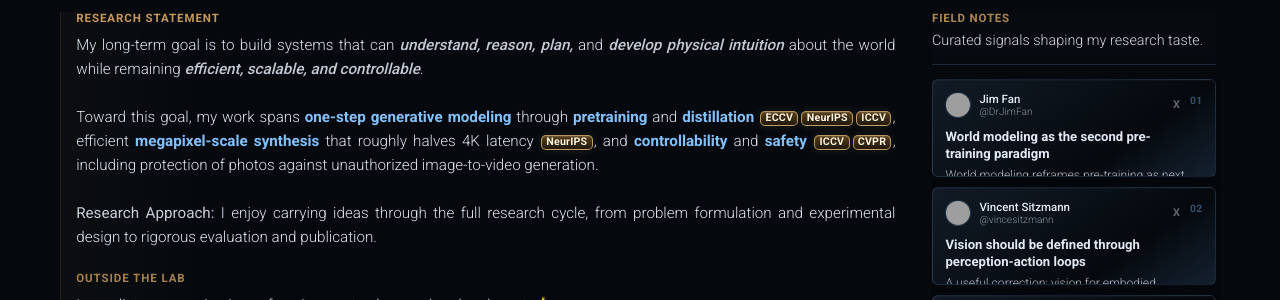
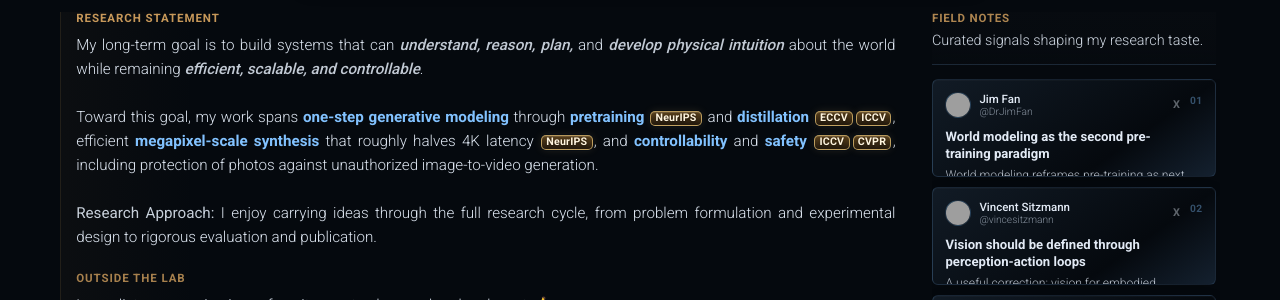
Before and after one commit to aengusng8/aengusng8.github.io, a Jekyll site: the page built from _pages/about.md, in a window 1280 px wide. Shown: the part 737-1037 px from the top of the page. Built offline with Jekyll 4.4.1, drawn with Linux system fonts in a browser that asks for light colours; emoji names are drawn with the system emoji font; comment, search, counter and statistics services are not loaded; a style sheet for code colours, icons or effects is not loaded; grey boxes are pictures that could not be loaded.

Commit message:
Associate NeurIPS with pretraining in website and CV

```diff
--- a/_pages/about.md
+++ b/_pages/about.md
@@ -41,7 +41,7 @@ social: true  # includes social icons at the bottom of a page
       <div class="section-kicker">Research Statement</div>
       My long-term goal is to build systems that can <span class="rs-goal-em">understand, reason, plan,</span> and <span class="rs-goal-em">develop physical intuition</span> about the world while remaining <span class="rs-goal-em">efficient, scalable, and controllable</span>.
       <br><br>
-      Toward this goal, my work spans <a class="rs-link" href="#selected-publications">one-step generative modeling</a> through <a class="rs-link" href="#selected-publications">pretraining</a> and <a class="rs-link" href="#selected-publications">distillation</a> <span class="rs-badge-group"><a class="rs-badge" href="#selected-publications">ECCV</a><a class="rs-badge" href="#selected-publications">NeurIPS</a><a class="rs-badge" href="#selected-publications">ICCV</a></span>, efficient <a class="rs-link" href="#selected-publications">megapixel-scale synthesis</a> that roughly halves 4K latency <span class="rs-badge-group"><a class="rs-badge" href="#selected-publications">NeurIPS</a></span>, and <a class="rs-link" href="#selected-publications">controllability</a> and <a class="rs-link" href="#selected-publications">safety</a> <span class="rs-badge-group"><a class="rs-badge" href="#selected-publications">ICCV</a><a class="rs-badge" href="#selected-publications">CVPR</a></span>, including protection of photos against unauthorized image-to-video generation.
+      Toward this goal, my work spans <a class="rs-link" href="#selected-publications">one-step generative modeling</a> through <a class="rs-link" href="#selected-publications">pretraining</a> <span class="rs-badge-group"><a class="rs-badge" href="#selected-publications">NeurIPS</a></span> and <a class="rs-link" href="#selected-publications">distillation</a> <span class="rs-badge-group"><a class="rs-badge" href="#selected-publications">ECCV</a><a class="rs-badge" href="#selected-publications">ICCV</a></span>, efficient <a class="rs-link" href="#selected-publications">megapixel-scale synthesis</a> that roughly halves 4K latency <span class="rs-badge-group"><a class="rs-badge" href="#selected-publications">NeurIPS</a></span>, and <a class="rs-link" href="#selected-publications">controllability</a> and <a class="rs-link" href="#selected-publications">safety</a> <span class="rs-badge-group"><a class="rs-badge" href="#selected-publications">ICCV</a><a class="rs-badge" href="#selected-publications">CVPR</a></span>, including protection of photos against unauthorized image-to-video generation.
       <br><br>
       <span class="rs-label">Research Approach:</span> I enjoy carrying ideas through the full research cycle, from problem formulation and experimental design to rigorous evaluation and publication.
     </div>
```
Also changed, not shown: 1 other file.
